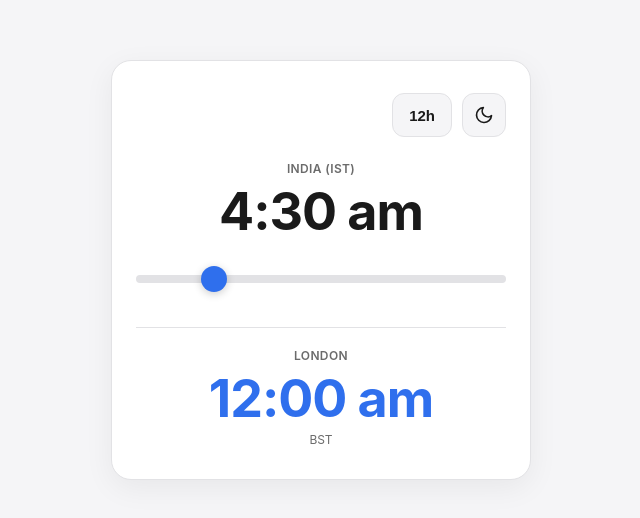
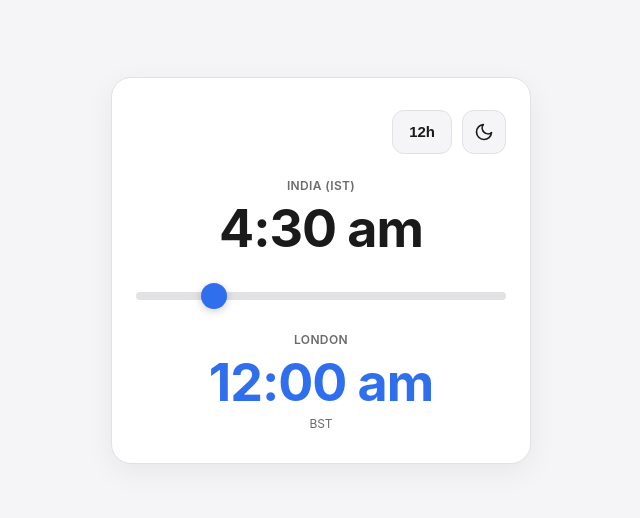
Before and after one commit to vivmk/india-london-time, a plain HTML site: page index.html in a window 1280 px wide. Shown: the part 130-648 px from the top of the page, without its empty margins (319-959 px from the left). Drawn offline with Linux system fonts and the light colour scheme.

Commit message:
remove divider

```diff
--- a/index.html
+++ b/index.html
@@ -135,11 +135,6 @@
         background: var(--accent);
         cursor: pointer;
       }
-      .divider {
-        border-top: 1px solid var(--border);
-        margin-top: 0.75rem;
-        padding-top: 1.25rem;
-      }
     </style>
   </head>
   <body>
@@ -175,11 +170,9 @@
         value="720"
       />
 
-      <div class="divider">
         <div class="label">London</div>
         <div class="time accent" id="london-out">07:30</div>
         <div class="zone" id="london-zone">GMT</div>
-      </div>
     </div>
 
     <script>
```
